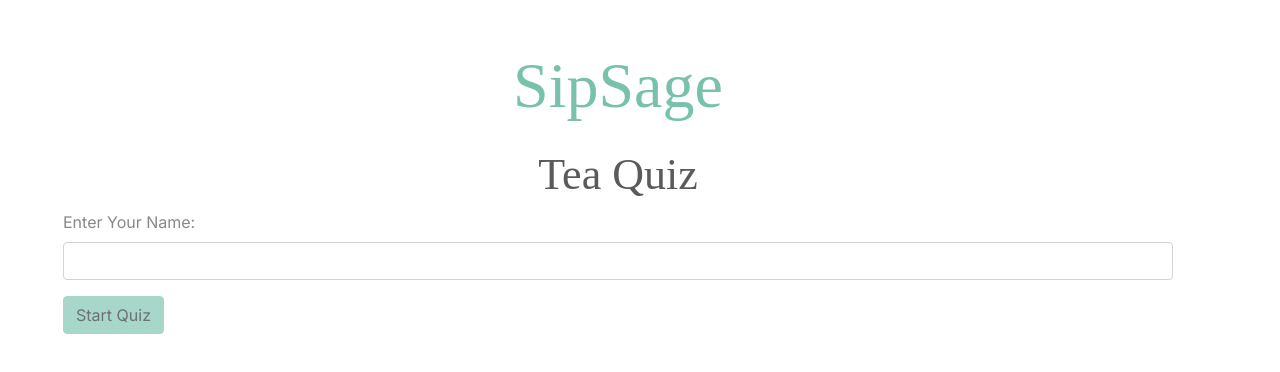
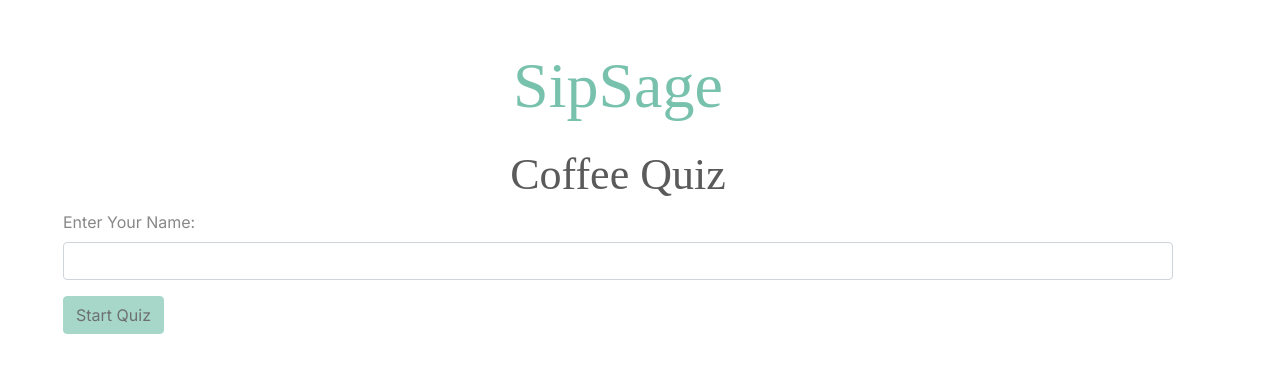
Before and after one commit to sammcq8/wichacks-drink-site, a Next.js app: page /coffeequiz in a window 1280 px wide. Shown: the top 372 px of the page. Built offline with nearby package versions, Linux system fonts and the light colour scheme; a web font is replaced by a local one.

Commit message:
fix titles

```diff
--- a/src/app/coffeequiz/page.tsx
+++ b/src/app/coffeequiz/page.tsx
@@ -16,7 +16,7 @@ export default function Home() {
                 <h1 className='text-success mtb-1 '>
                 </h1>
                 <h1 className='mb-4'><Link href="/">SipSage</Link></h1>
-                <h3>Tea Quiz</h3>
+                <h3>Coffee Quiz</h3>
             </div>
 
             {quizStarted ? (
```
